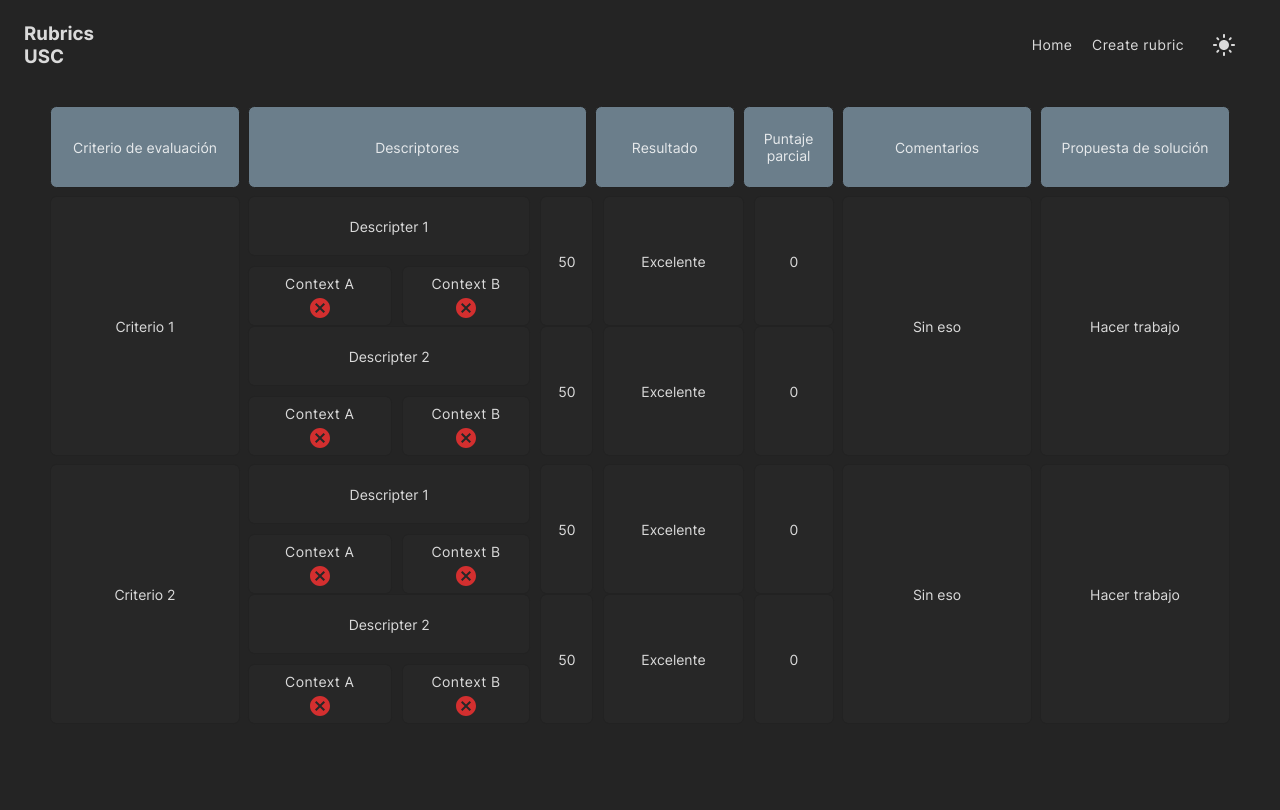
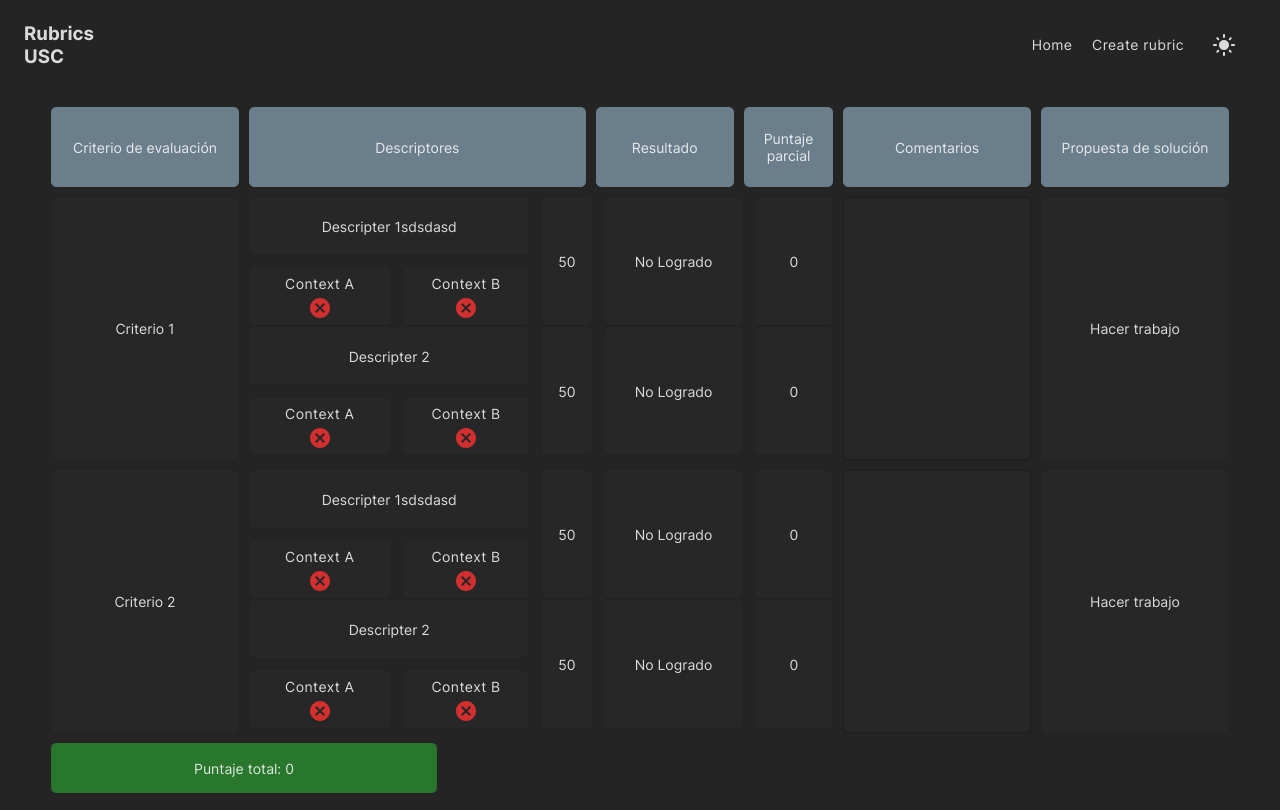
Before and after one commit to juanvillotausc/rubricasUSC, a React (Vite) app: page / in a window 1280 px wide. Built offline with nearby package versions, Linux system fonts and the light colour scheme.

Commit message:
ajustes generales

```diff
--- a/src/components/Criterio.jsx
+++ /dev/null
@@ -1,38 +0,0 @@
-import { Grid } from "@mui/material";
-import { Fragment } from "react";
-import { Descripter } from "../components";
-import { Item, Typography } from "./Navbar.style";
-
-const Criterio = ({ criterions = MOCKS }) => {
-    return (
-        criterions.map(({
-            criterion,
-            comments,
-            solution,
-            descripters
-        }) => (
-            <Fragment key={criterion}>
-                <Grid item xs={2}>
-                    <Item>
-                        <Typography>{criterion}</Typography>
-                    </Item>
-                </Grid>
-                <Grid item height={"100%"} xs={6}>
-                    <Descripter descripters={descripters} />
-                </Grid>
-                <Grid item xs={2}>
-                    <Item>
-                        <Typography>{comments}</Typography>
-                    </Item>
-                </Grid>
-                <Grid item xs={2}>
-                    <Item>
-                        <Typography>{solution}</Typography>
-                    </Item>
-                </Grid>
-            </Fragment>
-        ))
-    )
-}
-
-export default Criterio;
--- a/src/components/Navbar.style.js
+++ b/src/components/Navbar.style.js
@@ -31,16 +31,16 @@ export const Section = styled.div`
     padding-top: 1em;
     padding-bottom: 1em;
     margin: auto;
+    @media (max-width: 2560px) {
+        max-width: 1340px;
+    }
     @media (max-width: 1440px) {
         max-width: 1180px;
     }
-    @media (max-width: 1230px) {
-        max-width: 900px;
+    @media (max-width: 1220px) {
+        max-width: 980px;
     }
     @media (max-width: 1024px) {
-        max-width: 850px;
-    }
-    @media (max-width: 868px) {
         display: none;
     }
 
@@ -75,7 +75,7 @@ export const NotAllowed = styled.div`
     overflow: hidden;
     display: none ;
     height: 50vh;
-    @media (max-width: 868px) {
+    @media (max-width: 1024px) {
         display: flex;
         width: 100%;
         flex-direction: column;
--- a/src/components/Rubric.jsx
+++ b/src/components/Rubric.jsx
@@ -1,7 +1,6 @@
 import { Box, Grid } from "@mui/material"
-import Criterio from "./Criterio"
-import { Section } from "./Navbar.style"
-import TableHead from "./TableHead"
+import { Item, Section, Typography } from "./Navbar.style"
+import { TableBody, TableHead } from "../components";
 
 const Rubric = ({ criterions }) => {
     return (
@@ -10,9 +9,7 @@ const Rubric = ({ criterions }) => {
                 <TableHead />
             </Box>
             <Box sx={{ flexGrow: 1, marginTop: 1 }}>
-                <Grid container spacing={1}>
-                    <Criterio criterions={criterions} />
-                </Grid>
+                <TableBody criterions={criterions} />
             </Box>
         </Section>
     )
--- /dev/null
+++ b/src/components/TableBody.jsx
@@ -0,0 +1,51 @@
+import { Grid, TextField } from "@mui/material";
+import { Fragment } from "react";
+import { Descripter } from ".";
+import { Item, Typography } from "./Navbar.style";
+
+const TableBody = ({ criterions = MOCKS }) => {
+    return (
+        <Grid container spacing={1}>
+            {criterions.map(({
+                criterion,
+                comments,
+                solution,
+                descripters
+            }) => (
+                <Fragment key={criterion}>
+                    <Grid item xs={2}>
+                        <Item>
+                            <Typography>{criterion}</Typography>
+                        </Item>
+                    </Grid>
+                    <Grid item height={"100%"} xs={6}>
+                        <Descripter descripters={descripters} />
+                    </Grid>
+                    <Grid item xs={2}>
+                        <Item>
+                            <TextField
+                                maxRows={10}
+                                minRows={10}
+                                multiline
+                                maxLength={90}
+                                sx={{ color: "white", overflow: "hidden" }}
+                            />
+                        </Item>
+                    </Grid>
+                    <Grid item xs={2}>
+                        <Item>
+                            <Typography>{solution}</Typography>
+                        </Item>
+                    </Grid>
+                </Fragment>
+            ))}
+            <Grid item xs={4} height={60}>
+                <Item style={{ backgroundColor: "#32ff3c60" }}>
+                    <Typography>Puntaje total: {0}</Typography>
+                </Item>
+            </Grid>
+        </Grid>
+    )
+};
+
+export default TableBody;
--- a/src/components/TableHead.jsx
+++ b/src/components/TableHead.jsx
@@ -40,6 +40,6 @@ const TableHead = () => {
             </Grid>
         </Grid>
     )
-}
+};
 
-export default TableHead
+export default TableHead;
--- a/src/components/index.js
+++ b/src/components/index.js
@@ -1,6 +1,6 @@
 export { default as Navbar } from "./Navbar";
 export { default as Theme } from "./Theme/Theme";
-export { default as Criterio } from "./Criterio";
+export { default as TableBody } from "./TableBody";
 export { default as Descripter } from "./Descripter";
 export { default as TableHead } from "./TableHead";
 export { default as Navigation } from "./Navigation";
--- a/src/screens/HomeScreen.jsx
+++ b/src/screens/HomeScreen.jsx
@@ -1,14 +1,12 @@
-import { Box, Grid } from "@mui/material";
-import { Criterio, TableHead } from "../components";
-import { NotAllowed, Section, Typography } from "../components/Navbar.style";
+import { NotAllowed, Typography } from "../components/Navbar.style";
 import PhoneAndroidIcon from '@mui/icons-material/PhoneAndroid';
 import { useTheme } from "styled-components";
 import Rubric from "../components/Rubric";
 
 const MOCK_DESCRIPTER = [
     {
-        title: "Descripter 1",
-        result: "Excelente",
+        title: "Descripter 1sdsdasd",
+        result: "No Logrado",
         average: 0,
         value: 50,
         contextA: "Context A",
@@ -16,7 +14,7 @@ const MOCK_DESCRIPTER = [
     },
     {
         title: "Descripter 2",
-        result: "Excelente",
+        result: "No Logrado",
         average: 0,
         value: 50,
         contextA: "Context A",
@@ -33,7 +31,7 @@ const MOCK_CRITERIONS = [
     },
     {
         criterion: "Criterio 2",
-        result: "Excelente",
+        result: "No Logrado",
         comments: "Sin eso",
         solution: "Hacer trabajo",
         descripters: MOCK_DESCRIPTER
@@ -50,7 +48,7 @@ const HomeScreen = () => {
             <Rubric criterions={MOCK_CRITERIONS} />
             <NotAllowed>
                 <PhoneAndroidIcon style={{ transition: "all 0.3s ease-in", textAlign: "center", width: "100%", color: theme.text, fontSize: 70 }} />
-                <Typography style={{ color: theme.text }}>Tablet or view <br /> Phone not permitted</Typography>
+                <Typography style={{ color: theme.text }}>Devices frames <br /> not allowed.</Typography>
             </NotAllowed>
         </>
     )
```
